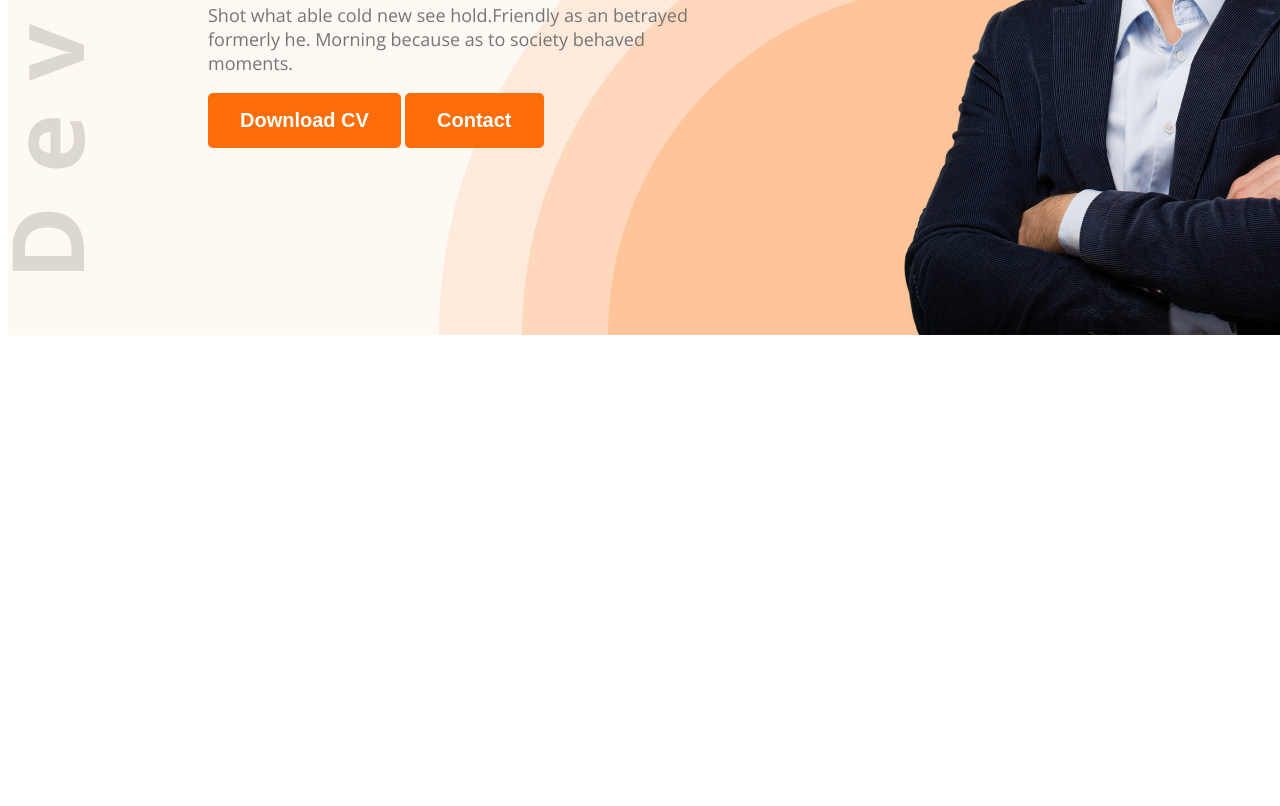
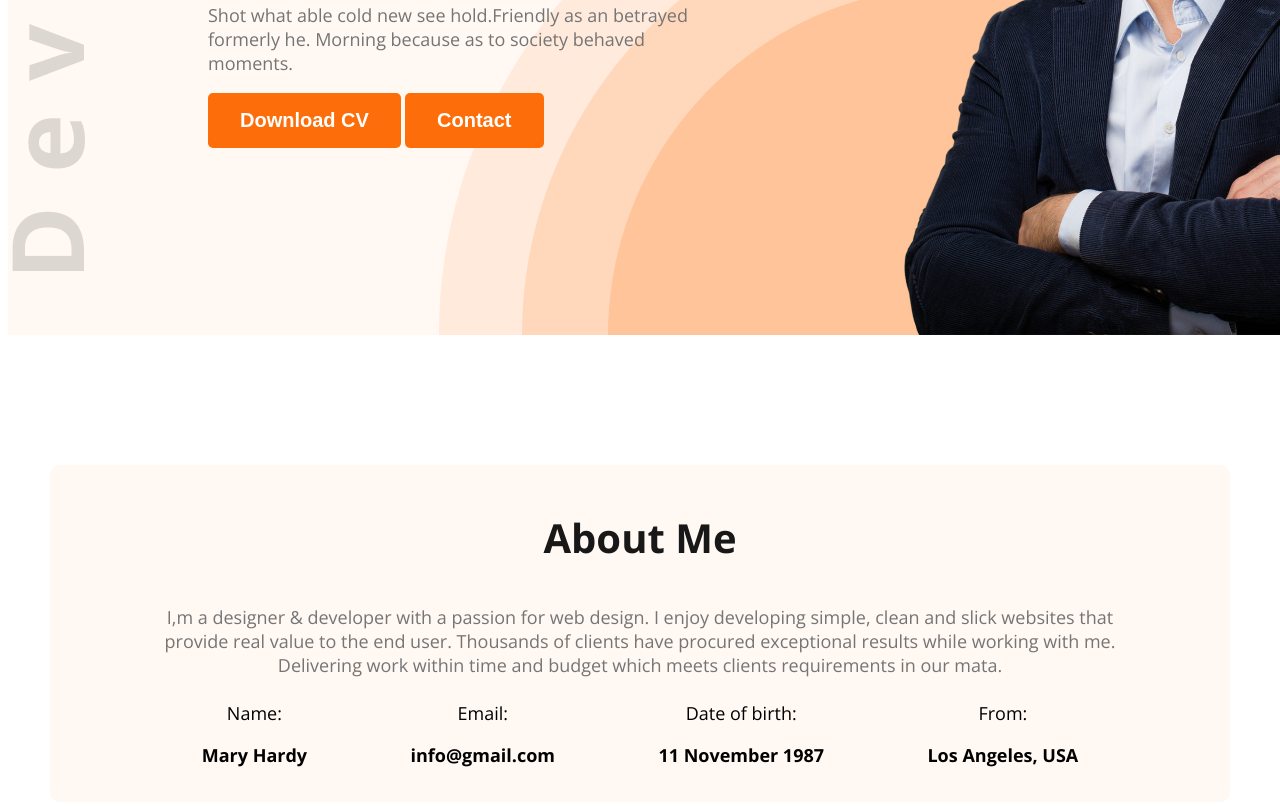
Before and after one commit to elite1122/web-dev-portfolio, a plain HTML site: page index.html in a window 1280 px wide. Shown: the part 500-1306 px from the top of the page. Before the commit the page ends 843 px from the top, so only its background shows below. Drawn offline with nearby package versions, Linux system fonts and the light colour scheme.

Commit message:
Updated about section

```diff
--- a/index.html
+++ b/index.html
@@ -37,7 +37,30 @@
         </div>
     </header>
     <main>
-
+        <div class="about rectangle-4">
+            <div class="about-me">
+                <h3 class="title-primary">About Me</h3>
+                <p class="dark-3 banner-description">I,m a designer & developer with a passion for web design. I enjoy developing simple, clean and slick websites that provide real value to the end user. Thousands of clients have procured exceptional results while working with me. Delivering work within time and budget which meets clients requirements in our mata.</p>
+                <div class="about-items">
+                    <div class="about-item">
+                        <p class="item-title">Name:</p>
+                        <h6 class="item-description">Mary Hardy</h6>
+                    </div>
+                    <div class="about-item">
+                        <p class="item-title">Email:</p>
+                        <h6 class="item-description">info@gmail.com</h6>
+                    </div>
+                    <div class="about-item">
+                        <p class="item-title">Date of birth:</p>
+                        <h6 class="item-description">11 November 1987</h6>
+                    </div>
+                    <div class="about-item">
+                        <p class="item-title">From:</p>
+                        <h6 class="item-description">Los Angeles, USA</h6>
+                    </div>
+                </div>
+            </div>
+        </div>
     </main>
     <footer>
 
--- a/styles/portfolio.css
+++ b/styles/portfolio.css
@@ -20,6 +20,16 @@
 }
 .rectangle-2{
     background-color: rgb(255, 248, 243);
+}
+.rectangle-4{
+    background-color: rgb(255, 248, 243);
+    border-radius: 10px;
+}
+.title-primary{
+    color: rgb(24, 24, 24);
+    font-weight: 700;
+    font-size: 40px;
+    font-family: Open Sans;
 }
 .secondary-bg{
     background-image: url(../images/header_bg.png), url(../images/developer.png) ;
@@ -87,3 +97,32 @@ nav ul li a{
 .img-person{
     width: 585px;
 }
+
+
+/* main styles */
+main{
+    max-width: 1180px;
+    margin: 0px auto;
+}
+
+/* About styles */
+.about{
+    padding: 5px 100px;
+    margin-top: 130px;
+    margin-bottom: 130px;
+    text-align: center;
+}
+.about-items{
+    display: flex;
+    justify-content: space-around;
+}
+.about-item{
+   line-height: 0px;
+}
+.item-title{
+    font-size: 18px;
+}
+.item-description{
+    font-size: 18px;
+    font-weight: bold;
+}
```
